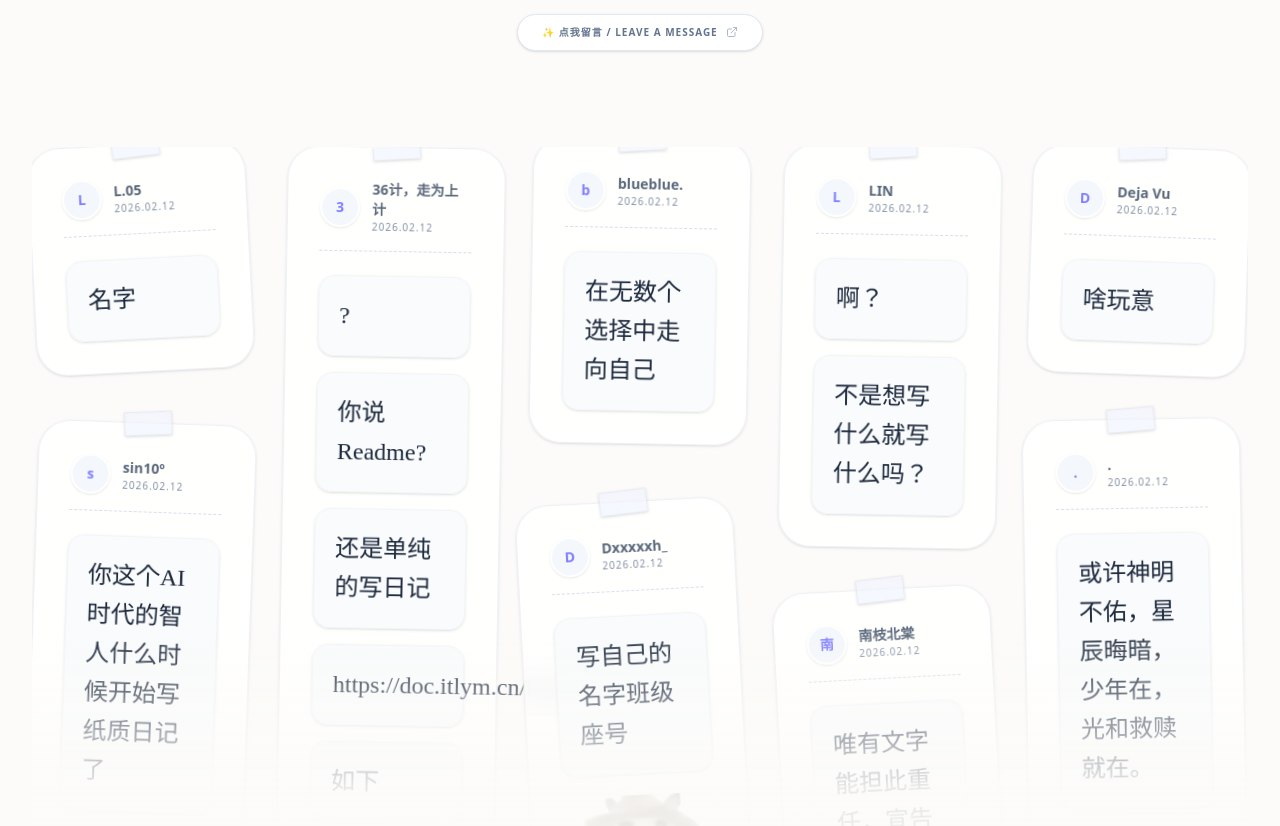
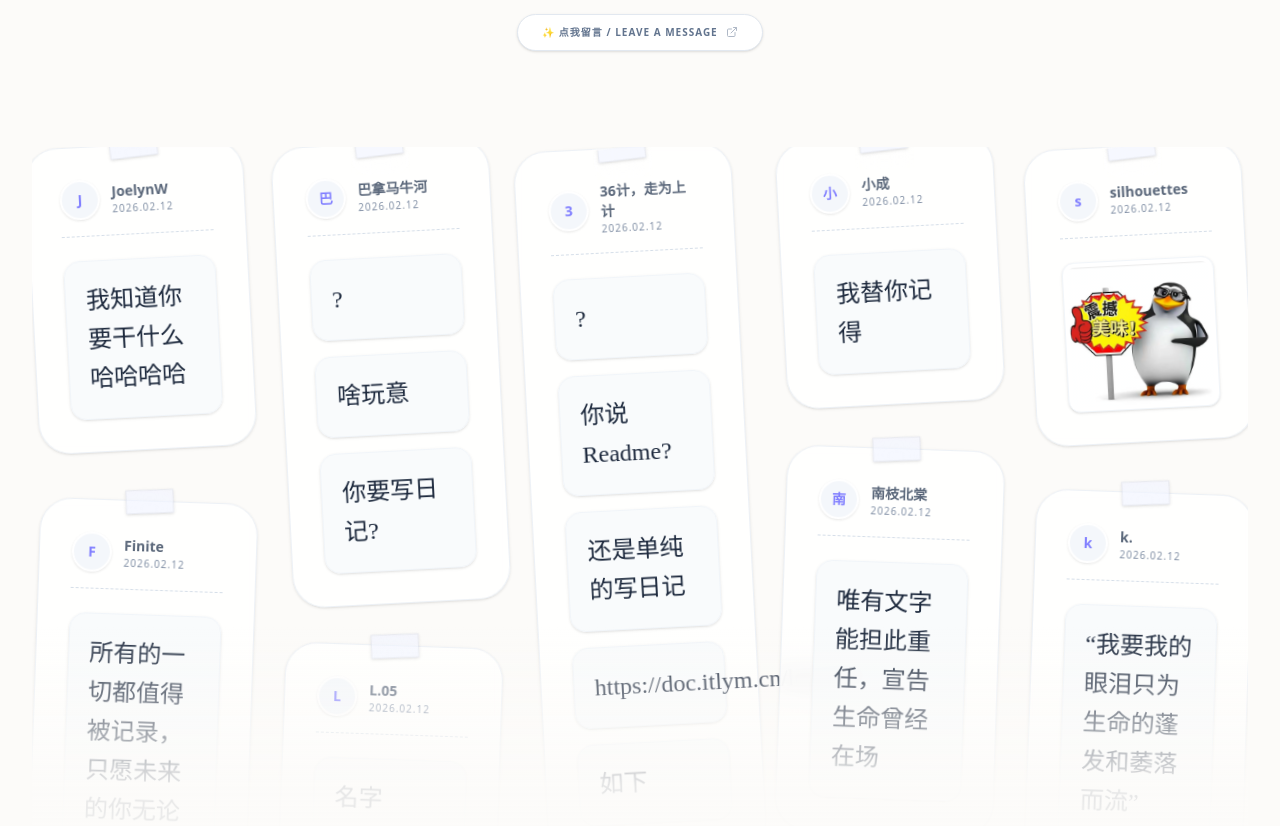
Before and after one commit to Junpgle/Junpgle.github.io, a React (Vite) app in the folder my-portfolio/: page / in a window 1280 px wide. Shown: the part 5940-6766 px from the top of the page. Built offline with nearby package versions, Linux system fonts and the light colour scheme; a web font is replaced by a local one.

Commit message:
日记本的第一页1.3.1 修复了手机端看不到所有留言的问题

```diff
--- a/my-portfolio/src/diary.js
+++ b/my-portfolio/src/diary.js
@@ -267,5 +267,14 @@ export const diaryData = [
             { id: "m30-2", type: "text", content: "啥玩意" },
             { id: "m30-3", type: "text", content: "你要写日记?" }
         ]
+    },
+    {
+        id: 31,
+        date: "2026.02.12",
+        nickname: "小成",
+        avatar: "小",
+        messages: [
+            { id: "m30-1", type: "text", content: "我替你记得" }
+        ]
     }
 ];
```
